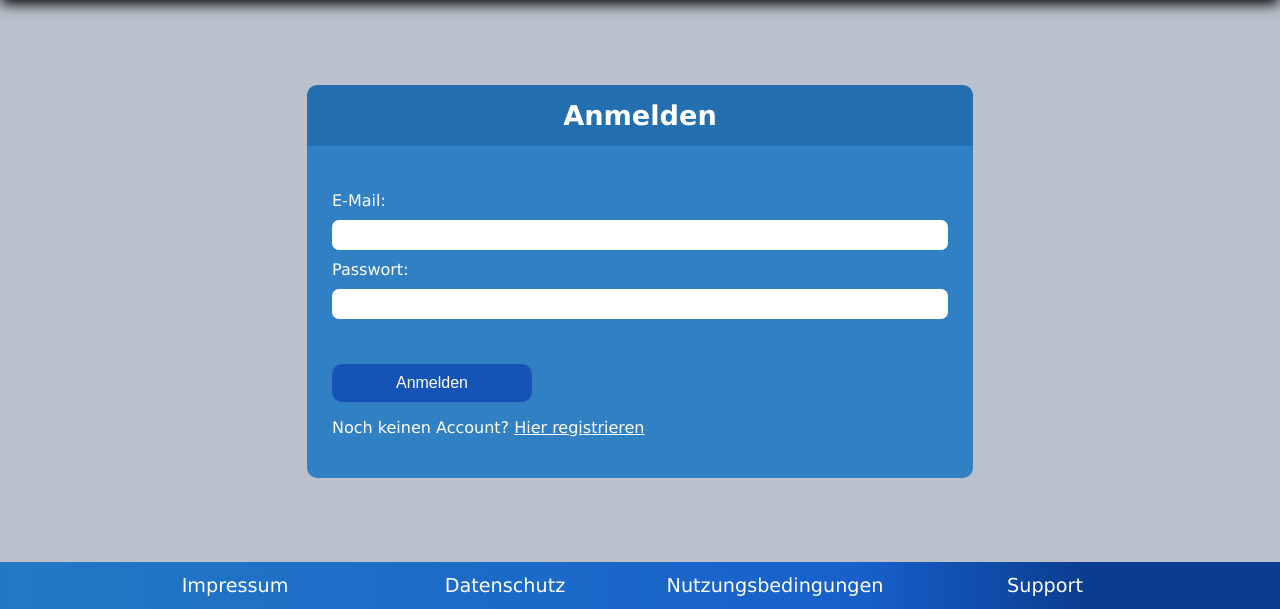
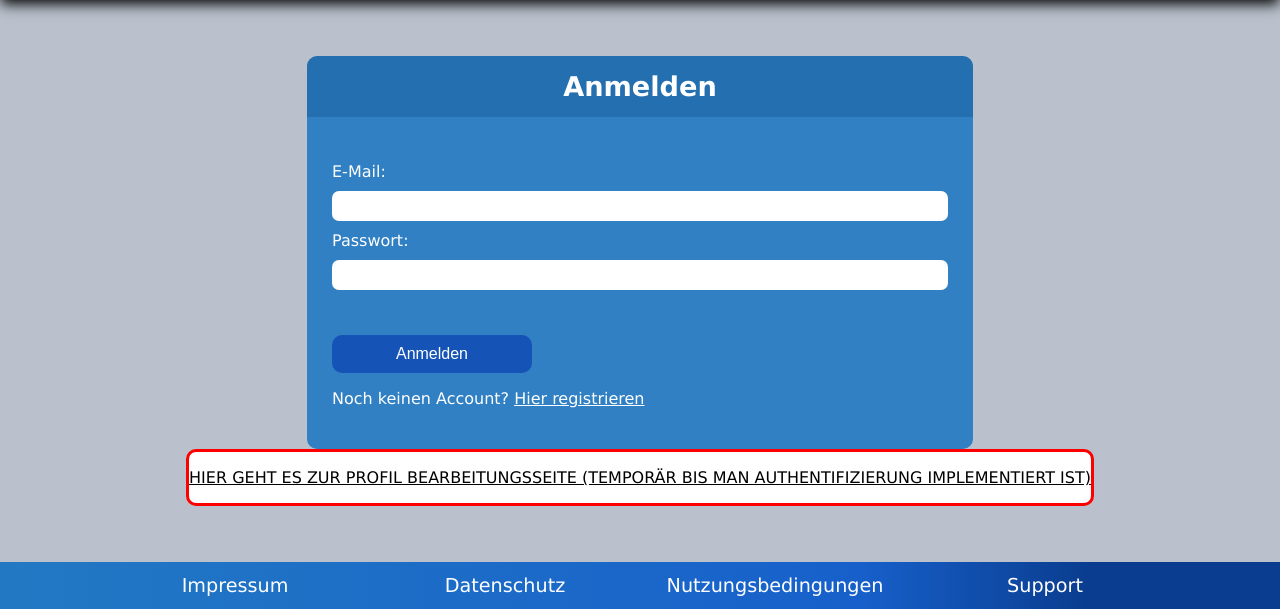
Before and after one commit to Jainzii/KomPol, a PHP site: page /sites/authentication/login/login.html in a window 1280 px wide. Shown: the part 191-800 px from the top of the page. Run offline with PHP 8.4, Linux system fonts and the light colour scheme.

Commit message:
hinweis ist drin

```diff
--- a/sites/authentication/authentication.css
+++ b/sites/authentication/authentication.css
@@ -83,6 +83,16 @@ p a {
     color: white;
 }
 
+.hinweis {
+    background-color: #FFFFFF;
+    border: red solid 3px;
+    border-radius: 10px;
+}
+
+.hinweis p a{
+    color: black;
+}
+
 @media only screen and (min-width: 800px) {
 
     form {
--- a/sites/authentication/login/login.html
+++ b/sites/authentication/login/login.html
@@ -50,6 +50,9 @@
         <input type="submit" value="Anmelden">
         <p>Noch keinen Account? <a href="../registration/registration.html">Hier registrieren</a></p>
       </form>
+      <div class="hinweis">
+        <p><a href="../../other/editCreation/editProfile.html">HIER GEHT ES ZUR PROFIL BEARBEITUNGSSEITE (TEMPORÄR BIS MAN AUTHENTIFIZIERUNG IMPLEMENTIERT IST)</a></p>
+      </div>
     </main>
 
     <!-- footer -->
```
